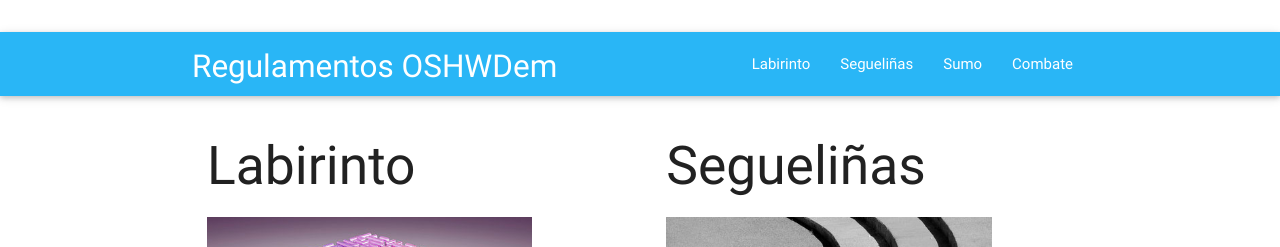
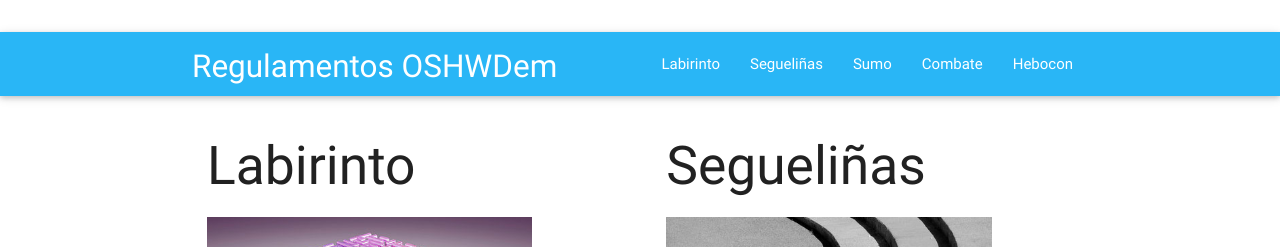
Before and after one commit to brico-labs/Regulamentos, a Jekyll site: the page built from index.md, in a window 1280 px wide. Shown: the top 247 px of the page. Built offline with Jekyll 4.4.1, drawn with Linux system fonts in a browser that asks for light colours; nearby versions of some CDN libraries.

Commit message:
Novo reglamento no menú.

```diff
--- a/_layouts/regulamento_gl.html
+++ b/_layouts/regulamento_gl.html
@@ -24,6 +24,7 @@
           <li><a href="seguelinhas_gl">Segueliñas</a></li>
           <li><a href="loita_sumo_gl">Sumo</a></li>
           <li><a href="combate_gl">Combate</a></li>
+          <li><a href="hebocon_es">Hebocon</a></li>
         </ul>
 
         <ul id="nav-mobile" class="side-nav">
@@ -31,6 +32,7 @@
           <li><a href="seguelinhas_gl">Segueliñas</a></li>
           <li><a href="loita_sumo_gl">Sumo</a></li>
           <li><a href="combate_gl">Combate</a></li>
+          <li><a href="hebocon_es">Hebocon</a></li>
         </ul>
 
         <a href="#" data-activates="nav-mobile" class="button-collapse"><i class="material-icons">menu</i></a>
```
